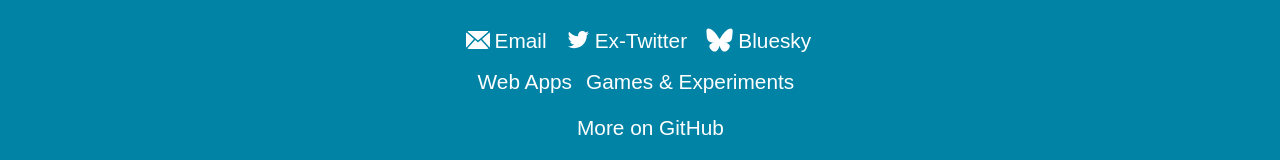
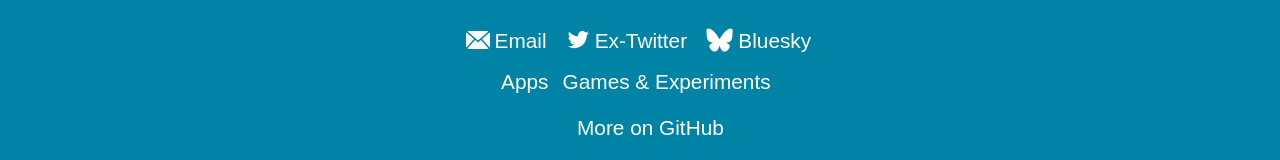
Before and after one commit to 1j01/isaiahodhner.io, a Next.js app: page / in a window 1280 px wide. Shown: the part 184-344 px from the top of the page. Built offline with nearby package versions, Linux system fonts and the light colour scheme; some icons are missing.

Commit message:
Add Tracky Mouse (and rename Web Apps to Apps)

```diff
--- a/cspell.json
+++ b/cspell.json
@@ -68,6 +68,8 @@
 		"Thermochromic",
 		"Tiamblia",
 		"tiley",
+		"tracky",
+		"Tracky",
 		"trainhopping",
 		"transpairency",
 		"undoable",
--- a/pages/_app.js
+++ b/pages/_app.js
@@ -38,7 +38,7 @@ class MyApp extends App {
 						<a href="https://twitter.com/isaiahodhner" title="The service formerly known as Twitter.">{twitter_icon}Ex-Twitter</a>{" "}
 						<a href="https://bsky.app/profile/1j01.bsky.social" title="Bluesky, a Twitter replacement.">{bluesky_icon}Bluesky</a>{" "}
 						<br /><br />
-						<Link href="/apps">Web Apps</Link>{" "}
+						<Link href="/apps">Apps</Link>{" "}
 						<Link href="/games">Games & Experiments</Link>
 						<br /><br />
 						<a href="https://github.com/1j01"><MarkGithubIcon />More on GitHub</a>
--- a/src/projects.js
+++ b/src/projects.js
@@ -22,6 +22,12 @@ export const apps = [
 		title: 'Textual Paint',
 		description: 'MS Paint but it runs in the terminal',
 		url: "https://pypi.org/project/textual-paint/"
+	},
+	{
+		repo_name: 'tracky-mouse',
+		title: 'Tracky Mouse',
+		description: 'Hands-free mouse control',
+		url: "https://trackymouse.js.org"
 	},
 	{
 		repo_name: 'true-random-movie',
```
Also changed, not shown: public/images/projects/tracky-mouse.png (added).
